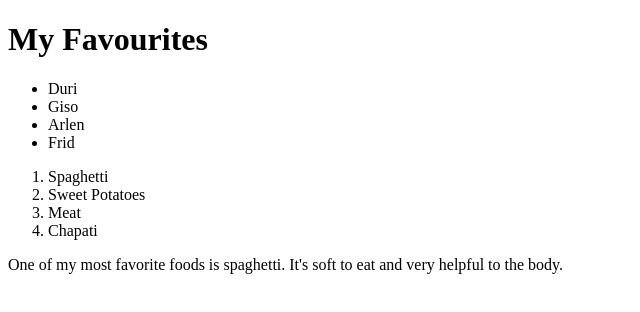
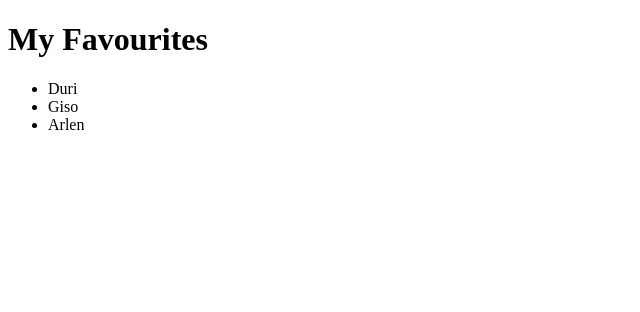
Before and after one commit to Mrenzy123/myfirstwebpage, a plain HTML site: page myfavoritethings.html in a window 1280 px wide. Shown: the whole page, without its empty margins (0-640 px from the left). Drawn offline with Linux system fonts and the light colour scheme.

```diff
--- a/myfavoritethings.html
+++ b/myfavoritethings.html
@@ -9,14 +9,6 @@
             <li>Duri</li>
             <li>Giso</li>
             <li>Arlen</li>
-            <li>Frid</li>
         </ul>
-        <ol>
-            <li>Spaghetti</li>
-            <li>Sweet Potatoes</li>
-            <li>Meat</li>
-            <li>Chapati</li>
-        </ol>
-        <p>One of my most favorite foods is spaghetti. It's soft to eat and very helpful to the body.</p>
     </body>
 </html>
```
